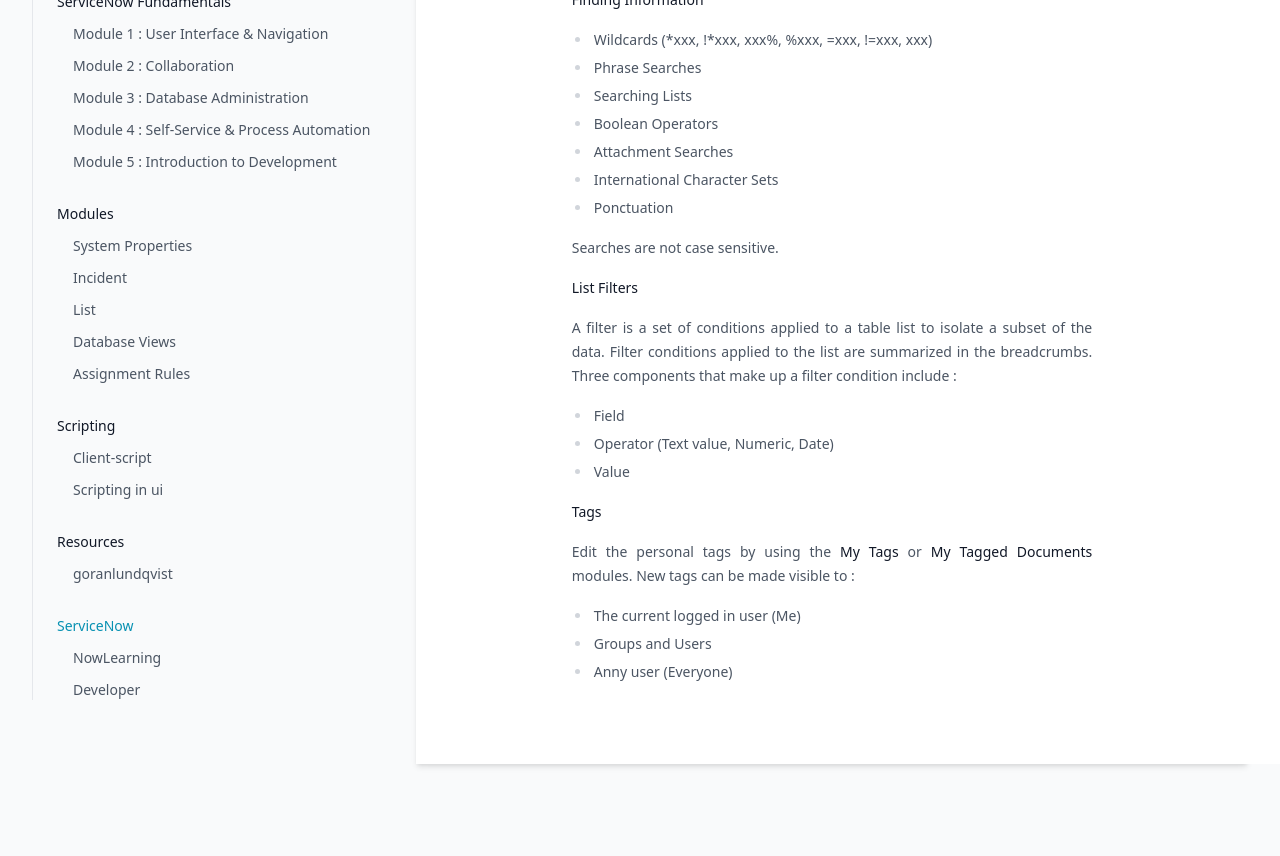
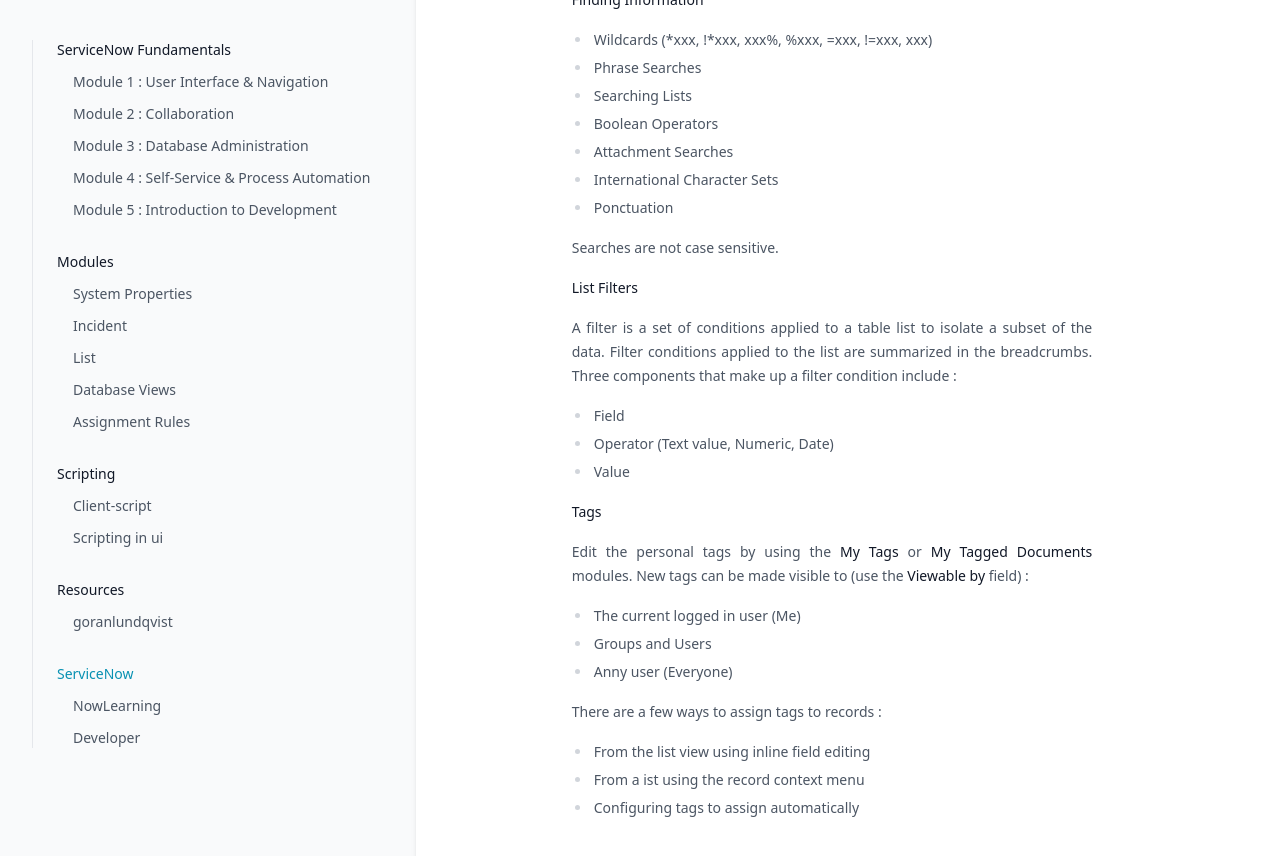
Before and after one commit to greglejeune/ebook, a Jekyll site: the page built from _servicenow/2021-11-01-snf-module1.md, in a window 1280 px wide and 900 px high, scrolled down 2419 px. Shown: the top 856 px of the window. Built offline with Jekyll 4.4.1, drawn with Linux system fonts in a browser that asks for light colours.

Commit message:
Update 2021-11-01-snf-module1.md

```diff
--- a/_servicenow/2021-11-01-snf-module1.md
+++ b/_servicenow/2021-11-01-snf-module1.md
@@ -156,7 +156,7 @@ category: snf
 <p style="text-align: justify;"><strong>Tags</strong></p>
 
 <p style="text-align: justify;">
-  Edit the personal tags by using the <strong>My Tags</strong> or <strong>My Tagged Documents</strong> modules. New tags can be made visible to :
+  Edit the personal tags by using the <strong>My Tags</strong> or <strong>My Tagged Documents</strong> modules. New tags can be made visible to (use the <strong>Viewable by</strong> field) :
 </p>
 
 <ul>
@@ -164,3 +164,13 @@ category: snf
   <li>Groups and Users</li>
   <li>Anny user (Everyone)</li>
 </ul>
+
+<p style="text-align: justify;">
+  There are a few ways to assign tags to records :
+</p>
+
+<ul>
+  <li>From the list view using inline field editing</li>
+  <li>From a ist using the record context menu</li>
+  <li>Configuring tags to assign automatically</li>
+</ul>
```
